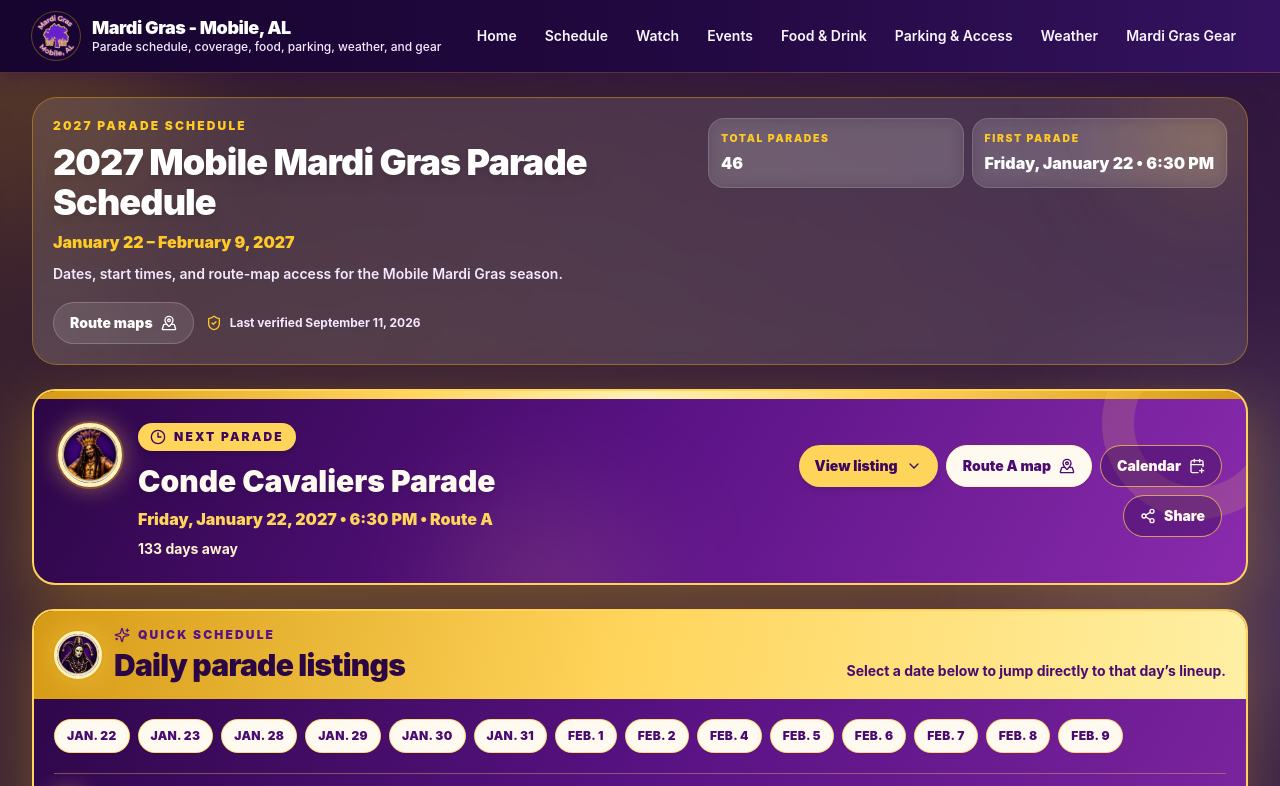
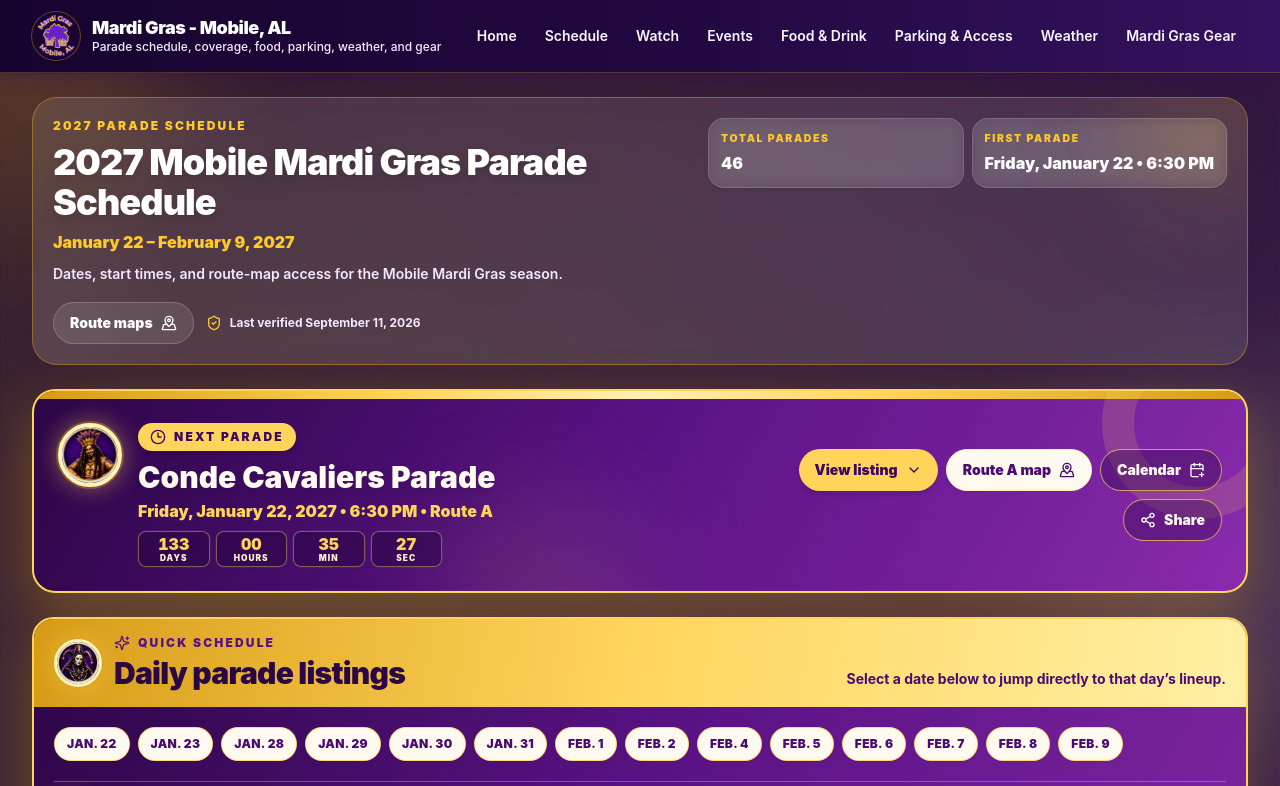
Before and after one commit to TheCryptoArborist/251mardigras, a Next.js app: page /schedule in a window 1280 px wide. Shown: the top 786 px of the page. Built offline with nearby package versions, Linux system fonts and the light colour scheme.

Commit message:
Add compact next parade countdown

```diff
--- a/src/components/ScheduleRouteViewer.tsx
+++ b/src/components/ScheduleRouteViewer.tsx
@@ -128,7 +128,7 @@
 
   useEffect(() => {
     setNow(new Date());
-    const timer = window.setInterval(() => setNow(new Date()), 60000);
+    const timer = window.setInterval(() => setNow(new Date()), 1000);
     return () => window.clearInterval(timer);
   }, []);
 
@@ -478,7 +478,7 @@
   onShare: (parade: ParadeEntry, day: ParadeDay) => Promise<void>;
 }) {
   const start = getParadeStart(entry, entry.day);
-  const countdown = now ? formatCountdown(start.getTime() - now.getTime()) : "Calculating…";
+  const countdownMilliseconds = now ? start.getTime() - now.getTime() : null;
 
   return (
     <section className="relative overflow-hidden rounded-[1.45rem] border-2 border-[#ffd45a] bg-[linear-gradient(120deg,#2b0645_0%,#591284_48%,#8a2bad_100%)] p-5 pt-7 text-white shadow-[0_20px_55px_rgba(214,155,22,0.32)] sm:p-6 sm:pt-8">
@@ -492,11 +492,11 @@
             <p className="inline-flex items-center gap-2 rounded-full bg-[#ffd45a] px-3 py-1.5 text-xs font-black uppercase tracking-[0.18em] text-[#3b075f] shadow-md">
               <Clock3 className="h-4 w-4" aria-hidden="true" /> {isFocused ? "Shared parade" : "Next parade"}
             </p>
-            <h2 className="mt-3 text-2xl font-black leading-tight text-[#fffaf0] drop-shadow-lg sm:text-3xl">{entry.name}</h2>
-            <p className="mt-2 text-sm font-black text-[#ffd45a] sm:text-base">
+            <h2 className="mt-2 text-2xl font-black leading-tight text-[#fffaf0] drop-shadow-lg sm:text-3xl">{entry.name}</h2>
+            <p className="mt-1 text-sm font-black text-[#ffd45a] sm:text-base">
               {formatParadeShareDate(entry.day.date)} • {entry.time} • {entry.route}
             </p>
-            {!isFocused ? <p className="mt-2 text-sm font-bold text-[#fff2d0]">{countdown}</p> : null}
+            {!isFocused ? <NextParadeCountdown milliseconds={countdownMilliseconds} /> : null}
           </div>
         </div>
 
@@ -517,6 +517,33 @@
         </div>
       </div>
     </section>
+  );
+}
+
+function NextParadeCountdown({ milliseconds }: { milliseconds: number | null }) {
+  if (milliseconds !== null && milliseconds <= 0) {
+    return <p className="mt-2 text-sm font-bold text-[#fff2d0]">Scheduled activity is underway.</p>;
+  }
+
+  const totalSeconds = milliseconds === null ? null : Math.floor(milliseconds / 1000);
+  const values = [
+    { label: "Days", value: totalSeconds === null ? null : Math.floor(totalSeconds / 86400) },
+    { label: "Hours", value: totalSeconds === null ? null : Math.floor((totalSeconds % 86400) / 3600) },
+    { label: "Min", value: totalSeconds === null ? null : Math.floor((totalSeconds % 3600) / 60) },
+    { label: "Sec", value: totalSeconds === null ? null : totalSeconds % 60 }
+  ];
+
+  return (
+    <div className="mt-2 flex max-w-[19rem] gap-1.5" aria-label="Live countdown to the next parade" aria-live="polite">
+      {values.map(({ label, value }) => (
+        <div key={label} className="min-w-0 flex-1 rounded-lg border border-[#ffd45a]/40 bg-[#2b0645]/55 px-1.5 py-1 text-center shadow-sm ring-1 ring-white/5">
+          <p className="text-base font-black leading-none tabular-nums text-[#ffd45a]">
+            {value === null ? "--" : String(value).padStart(2, "0")}
+          </p>
+          <p className="mt-0.5 text-[0.52rem] font-black uppercase leading-none tracking-[0.12em] text-[#fff2d0]">{label}</p>
+        </div>
+      ))}
+    </div>
   );
 }
 
@@ -767,22 +794,6 @@
   return null;
 }
 
-function formatCountdown(milliseconds: number) {
-  if (milliseconds <= 0) {
-    return "Scheduled activity is underway.";
-  }
-
-  const totalMinutes = Math.ceil(milliseconds / 60000);
-  const days = Math.floor(totalMinutes / 1440);
-  const hours = Math.floor((totalMinutes % 1440) / 60);
-  const minutes = totalMinutes % 60;
-
-  if (days > 30) return `${days} days away`;
-  if (days > 0) return `${days} day${days === 1 ? "" : "s"}, ${hours} hour${hours === 1 ? "" : "s"} away`;
-  if (hours > 0) return `${hours} hour${hours === 1 ? "" : "s"}, ${minutes} minute${minutes === 1 ? "" : "s"} away`;
-  return `${minutes} minute${minutes === 1 ? "" : "s"} away`;
-}
-
 function buildGoogleCalendarUrl(parade: ParadeEntry, day: ParadeDay) {
   const start = getParadeStart(parade, day);
   const end = new Date(start.getTime() + 3 * 60 * 60 * 1000);
```
